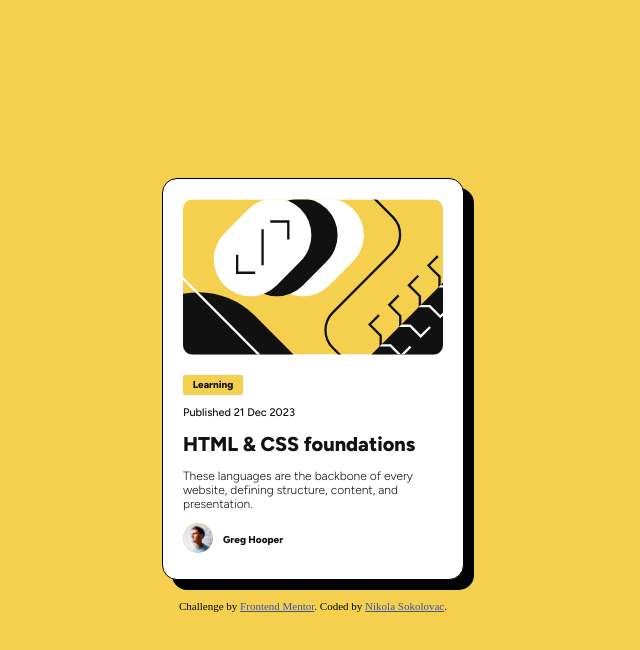
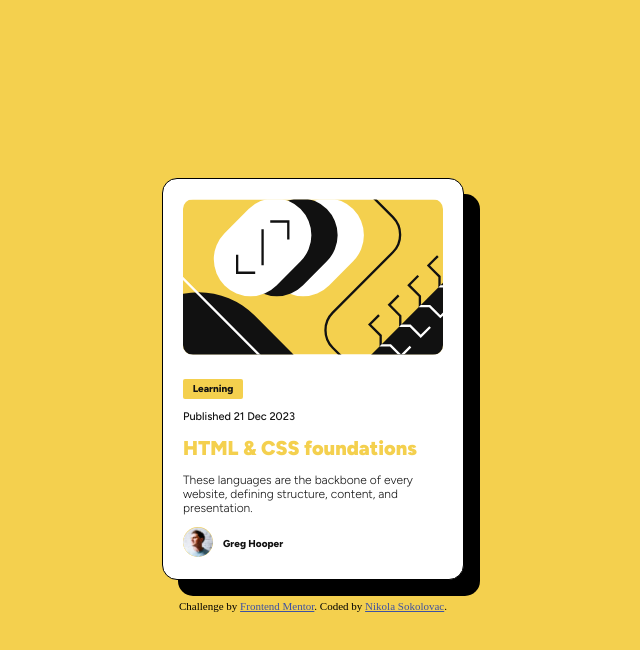
Before and after one commit to nsokolovac/Challenge-2---Blog-preview-card-main, a plain HTML site: page index.html in a window 1280 px wide. In both pictures the pointer is over the element 640 px from the left and 379 px from the top of the page. Shown: the whole page, without its empty margins (327-967 px from the left). Drawn offline with Linux system fonts and the light colour scheme.

Commit message:
Added hover and translations

```diff
--- a/styles.css
+++ b/styles.css
@@ -25,6 +25,21 @@ body {
 		border-radius: 15px;
 		border: 1px solid black;
 		box-shadow: 10px 10px black;
+		transition: all .5s ease-in-out;
+}
+
+.card:hover {
+		box-shadow: 1rem 1rem 0 black;
+		cursor: pointer;
+	}
+
+.card:hover h1 {
+	font-weight: 1000;
+	font-style: normal;
+	color: hsl(47, 88%, 63%);
+	box-shadow: 10 10 10 10;
+	transition: all .25s ease-in-out;
+	}
 }
 
 .flexColumnLeft {
```
